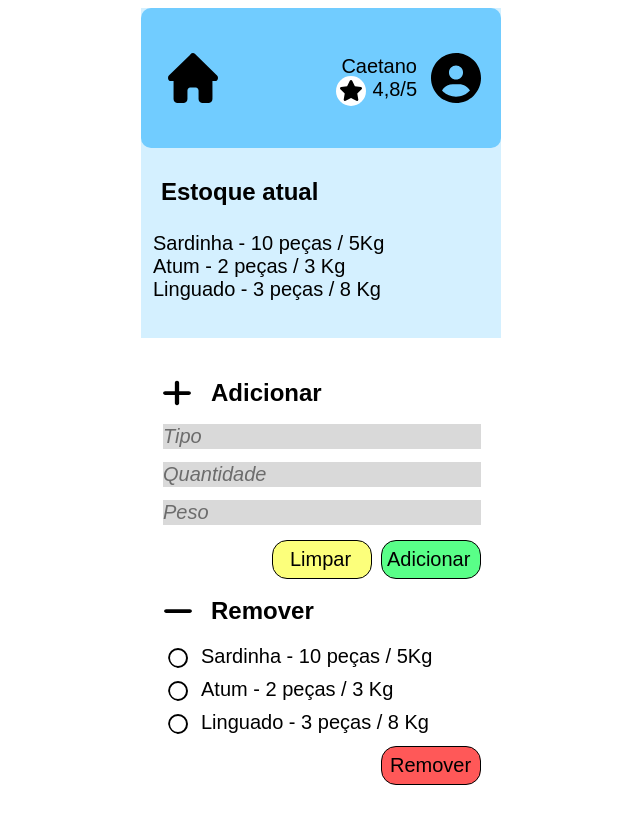
After one commit to MC426-iFish/Projeto, a Flask app: page /estoque in a window 1280 px wide. The commit adds this page. Shown: the whole page, without its empty margins (319-959 px from the left). Run offline with Flask 3, Linux system fonts and the light colour scheme.

Commit message:
add - Inicio da tela do pescador

```diff
--- /dev/null
+++ b/ifish/static/styles/estoque.css
@@ -0,0 +1,377 @@
+.estoque-pescador,
+.estoque-pescador * {
+  box-sizing: border-box;
+}
+.estoque-pescador {
+  background: rgba(113, 204, 255, 0.3);
+  width: 360px;
+  height: 800px;
+  position: relative;
+  overflow: hidden;
+}
+.cabe-alho {
+  position: absolute;
+  inset: 0;
+}
+.rectangle-7 {
+  background: #71ccff;
+  border-radius: 10px;
+  width: 360px;
+  height: 140px;
+  position: absolute;
+  left: 0px;
+  top: 0px;
+}
+.caetano-4-8-5 {
+  color: #000000;
+  text-align: right;
+  font-family: "Inter-Regular", sans-serif;
+  font-size: 20px;
+  font-weight: 400;
+  position: absolute;
+  left: 183px;
+  top: 42px;
+  width: 93px;
+  height: 56px;
+  display: flex;
+  align-items: center;
+  justify-content: flex-end;
+}
+.ellipse-9 {
+  background: #ffffff;
+  border-radius: 50%;
+  width: 30px;
+  height: 30px;
+  position: absolute;
+  left: 195px;
+  top: 68px;
+}
+.star-solid-1 {
+  width: 24px;
+  height: 21px;
+  position: absolute;
+  left: 198px;
+  top: 72px;
+  overflow: visible;
+}
+.grupo-estoque {
+  position: absolute;
+  inset: 0;
+}
+.estoque-atual {
+  color: #000000;
+  text-align: left;
+  font-family: "Inter-Bold", sans-serif;
+  font-size: 24px;
+  font-weight: 700;
+  position: absolute;
+  left: 20px;
+  top: 149px;
+  width: 180px;
+  height: 70px;
+  display: flex;
+  align-items: center;
+  justify-content: flex-start;
+}
+.sardinha-10-pe-as-5-kg-atum-2-pe-as-3-kg-linguado-3-pe-as-8-kg {
+  color: #000000;
+  text-align: left;
+  font-family: "Inter-Regular", sans-serif;
+  font-size: 20px;
+  font-weight: 400;
+  position: absolute;
+  left: 12px;
+  top: 224px;
+  width: 308px;
+  display: flex;
+  align-items: center;
+  justify-content: flex-start;
+}
+.bloco-vendas {
+  position: absolute;
+  inset: 0;
+}
+.rectangle-10 {
+  background: #ffffff;
+  width: 360px;
+  height: 470px;
+  position: absolute;
+  left: 0px;
+  top: 330px;
+}
+.adicionar {
+  color: #000000;
+  text-align: left;
+  font-family: "Inter-Bold", sans-serif;
+  font-size: 24px;
+  font-weight: 700;
+  position: absolute;
+  left: 70px;
+  top: 328px;
+  width: 200px;
+  height: 113.45px;
+  display: flex;
+  align-items: center;
+  justify-content: flex-start;
+}
+.plus-solid-1 {
+  width: 30px;
+  height: 30px;
+  position: absolute;
+  left: 21px;
+  top: 370px;
+  overflow: visible;
+}
+.remover {
+  color: #000000;
+  text-align: left;
+  font-family: "Inter-Bold", sans-serif;
+  font-size: 24px;
+  font-weight: 700;
+  position: absolute;
+  left: 70px;
+  top: 546px;
+  width: 200px;
+  height: 113.45px;
+  display: flex;
+  align-items: center;
+  justify-content: flex-start;
+}
+.minus-solid-1 {
+  width: 30px;
+  height: 30px;
+  position: absolute;
+  left: 22px;
+  top: 588px;
+  overflow: visible;
+}
+.usu-rio {
+  width: 50px;
+  height: 50px;
+  position: absolute;
+  left: 290px;
+  top: 45px;
+  overflow: visible;
+}
+.rectangle-11 {
+  background: #ff5858;
+  border-radius: 15px;
+  border-style: solid;
+  border-color: #000000;
+  border-width: 1px;
+  width: 100px;
+  height: 39.31px;
+  position: absolute;
+  left: 240px;
+  top: 738px;
+}
+.remover2 {
+  color: #000000;
+  text-align: left;
+  font-family: "Inter-Regular", sans-serif;
+  font-size: 20px;
+  font-weight: 400;
+  position: absolute;
+  left: 249px;
+  top: 742px;
+  width: 85px;
+  height: 31px;
+  display: flex;
+  align-items: center;
+  justify-content: flex-start;
+}
+.rectangle-12 {
+  background: #59ff88;
+  border-radius: 15px;
+  border-style: solid;
+  border-color: #000000;
+  border-width: 1px;
+  width: 100px;
+  height: 39.31px;
+  position: absolute;
+  left: 240px;
+  top: 532px;
+}
+.rectangle-71 {
+  background: #fcff7b;
+  border-radius: 15px;
+  border-style: solid;
+  border-color: #000000;
+  border-width: 1px;
+  width: 100px;
+  height: 39.31px;
+  position: absolute;
+  left: 131px;
+  top: 532px;
+}
+.adicionar2 {
+  color: #000000;
+  text-align: left;
+  font-family: "Inter-Regular", sans-serif;
+  font-size: 20px;
+  font-weight: 400;
+  position: absolute;
+  left: 246px;
+  top: 536px;
+  width: 93px;
+  height: 31px;
+  display: flex;
+  align-items: center;
+  justify-content: flex-start;
+}
+.limpar {
+  color: #000000;
+  text-align: left;
+  font-family: "Inter-Regular", sans-serif;
+  font-size: 20px;
+  font-weight: 400;
+  position: absolute;
+  left: 149px;
+  top: 536px;
+  width: 93px;
+  height: 31px;
+  display: flex;
+  align-items: center;
+  justify-content: flex-start;
+}
+.checkbox {
+  background: #ffffff;
+  border-radius: 20px;
+  width: 293px;
+  height: 23px;
+  position: absolute;
+  left: 27px;
+  top: 637px;
+  overflow: hidden;
+}
+.group-47 {
+  position: absolute;
+  inset: 0;
+}
+.ellipse-1 {
+  background: rgba(217, 217, 217, 0);
+  border-radius: 50%;
+  border-style: solid;
+  border-color: #000000;
+  border-width: 2px;
+  width: 20px;
+  height: 20px;
+  position: absolute;
+  left: 0px;
+  top: 3px;
+}
+.sardinha-10-pe-as-5-kg {
+  color: #000000;
+  text-align: left;
+  font-family: "Inter-Regular", sans-serif;
+  font-size: 20px;
+  font-weight: 400;
+  position: absolute;
+  left: 33px;
+  top: 0px;
+  width: 260px;
+  height: 23px;
+  display: flex;
+  align-items: center;
+  justify-content: flex-start;
+}
+.checkbox2 {
+  background: #ffffff;
+  border-radius: 20px;
+  width: 293px;
+  height: 23px;
+  position: absolute;
+  left: 27px;
+  top: 670px;
+  overflow: hidden;
+}
+.checkbox3 {
+  background: #ffffff;
+  border-radius: 20px;
+  width: 293px;
+  height: 23px;
+  position: absolute;
+  left: 27px;
+  top: 703px;
+  overflow: hidden;
+}
+.house-solid-1 {
+  width: 50px;
+  height: 50px;
+  position: absolute;
+  left: 27px;
+  top: 45px;
+  overflow: visible;
+}
+.rectangle-68 {
+  background: #d9d9d9;
+  width: 318px;
+  height: 25px;
+  position: absolute;
+  left: 22px;
+  top: 416px;
+}
+.rectangle-69 {
+  background: #d9d9d9;
+  width: 318px;
+  height: 25px;
+  position: absolute;
+  left: 22px;
+  top: 454px;
+}
+.rectangle-70 {
+  background: #d9d9d9;
+  width: 318px;
+  height: 25px;
+  position: absolute;
+  left: 22px;
+  top: 492px;
+}
+.tipo {
+  color: rgba(0, 0, 0, 0.5);
+  text-align: left;
+  font-family: "Inter-LightItalic", sans-serif;
+  font-size: 20px;
+  font-weight: 300;
+  font-style: italic;
+  position: absolute;
+  left: 22px;
+  top: 416px;
+  width: 318px;
+  height: 25px;
+  display: flex;
+  align-items: center;
+  justify-content: flex-start;
+}
+.quantidade {
+  color: rgba(0, 0, 0, 0.5);
+  text-align: left;
+  font-family: "Inter-LightItalic", sans-serif;
+  font-size: 20px;
+  font-weight: 300;
+  font-style: italic;
+  position: absolute;
+  left: 22px;
+  top: 454px;
+  width: 318px;
+  height: 25px;
+  display: flex;
+  align-items: center;
+  justify-content: flex-start;
+}
+.peso {
+  color: rgba(0, 0, 0, 0.5);
+  text-align: left;
+  font-family: "Inter-LightItalic", sans-serif;
+  font-size: 20px;
+  font-weight: 300;
+  font-style: italic;
+  position: absolute;
+  left: 22px;
+  top: 492px;
+  width: 318px;
+  height: 25px;
+  display: flex;
+  align-items: center;
+  justify-content: flex-start;
+}
--- /dev/null
+++ b/ifish/templates/estoque.html
@@ -0,0 +1,156 @@
+<html>
+    <head>
+        <title>Login</title>
+        <link rel="stylesheet" type="text/css" href="{{ url_for('static', filename='styles/estoque.css')}}">
+    </head>
+    <body>
+        <center>
+
+        <div class="estoque-pescador">
+            <div class="cabe-alho">
+            <div class="rectangle-7"></div>
+            <div class="caetano-4-8-5">
+                Caetano
+                <br />
+                4,8/5
+            </div>
+            <div class="ellipse-9"></div>
+            <svg
+                class="star-solid-1"
+                width="24"
+                height="21"
+                viewBox="0 0 24 21"
+                fill="none"
+                xmlns="http://www.w3.org/2000/svg"
+            >
+                <g clip-path="url(#clip0_1922_34)">
+                <path
+                    d="M13.2042 0.738281C12.9833 0.287109 12.5167 0 12.0042 0C11.4917 0 11.0292 0.287109 10.8042 0.738281L8.125 6.16465L2.14167 7.03418C1.64167 7.10801 1.225 7.45254 1.07083 7.92422C0.916667 8.3959 1.04167 8.9168 1.4 9.26543L5.74167 13.4941L4.71667 19.4701C4.63333 19.9623 4.84167 20.4627 5.25417 20.7539C5.66667 21.0451 6.2125 21.082 6.6625 20.8482L12.0083 18.0387L17.3542 20.8482C17.8042 21.082 18.35 21.0492 18.7625 20.7539C19.175 20.4586 19.3833 19.9623 19.3 19.4701L18.2708 13.4941L22.6125 9.26543C22.9708 8.9168 23.1 8.3959 22.9417 7.92422C22.7833 7.45254 22.3708 7.10801 21.8708 7.03418L15.8833 6.16465L13.2042 0.738281Z"
+                    fill="black"
+                />
+                </g>
+                <defs>
+                <clipPath id="clip0_1922_34">
+                    <rect width="24" height="21" fill="white" />
+                </clipPath>
+                </defs>
+            </svg>
+            </div>
+            <div class="grupo-estoque">
+            <div class="estoque-atual">Estoque atual</div>
+            <div class="sardinha-10-pe-as-5-kg-atum-2-pe-as-3-kg-linguado-3-pe-as-8-kg">
+                Sardinha - 10 peças / 5Kg
+                <br />
+                Atum - 2 peças / 3 Kg
+                <br />
+                Linguado - 3 peças / 8 Kg
+            </div>
+            </div>
+            <div class="bloco-vendas">
+            <div class="rectangle-10"></div>
+            <div class="adicionar">Adicionar</div>
+            <svg
+                class="plus-solid-1"
+                width="30"
+                height="30"
+                viewBox="0 0 30 30"
+                fill="none"
+                xmlns="http://www.w3.org/2000/svg"
+            >
+                <path
+                d="M17.1429 4.6875C17.1429 3.65039 16.1853 2.8125 15 2.8125C13.8147 2.8125 12.8571 3.65039 12.8571 4.6875V13.125H3.21428C2.02902 13.125 1.07143 13.9629 1.07143 15C1.07143 16.0371 2.02902 16.875 3.21428 16.875H12.8571V25.3125C12.8571 26.3496 13.8147 27.1875 15 27.1875C16.1853 27.1875 17.1429 26.3496 17.1429 25.3125V16.875H26.7857C27.971 16.875 28.9286 16.0371 28.9286 15C28.9286 13.9629 27.971 13.125 26.7857 13.125H17.1429V4.6875Z"
+                fill="black"
+                />
+            </svg>
+
+            <div class="remover">Remover</div>
+            <svg
+                class="minus-solid-1"
+                width="30"
+                height="30"
+                viewBox="0 0 30 30"
+                fill="none"
+                xmlns="http://www.w3.org/2000/svg"
+            >
+                <path
+                d="M28.9286 15C28.9286 16.0371 27.971 16.875 26.7857 16.875H3.21428C2.02902 16.875 1.07143 16.0371 1.07143 15C1.07143 13.9629 2.02902 13.125 3.21428 13.125H26.7857C27.971 13.125 28.9286 13.9629 28.9286 15Z"
+                fill="black"
+                />
+            </svg>
+            </div>
+            <svg
+            class="usu-rio"
+            width="50"
+            height="50"
+            viewBox="0 0 50 50"
+            fill="none"
+            xmlns="http://www.w3.org/2000/svg"
+            >
+            <g clip-path="url(#clip0_1851_33)">
+                <path
+                d="M38.9648 37.5195C36.8066 33.7695 32.7539 31.25 28.125 31.25H21.875C17.2461 31.25 13.1934 33.7695 11.0352 37.5195C14.4727 41.3477 19.4531 43.75 25 43.75C30.5469 43.75 35.5273 41.3379 38.9648 37.5195ZM0 25C0 18.3696 2.63392 12.0107 7.32233 7.32233C12.0107 2.63392 18.3696 0 25 0C31.6304 0 37.9893 2.63392 42.6777 7.32233C47.3661 12.0107 50 18.3696 50 25C50 31.6304 47.3661 37.9893 42.6777 42.6777C37.9893 47.3661 31.6304 50 25 50C18.3696 50 12.0107 47.3661 7.32233 42.6777C2.63392 37.9893 0 31.6304 0 25ZM25 26.5625C26.8648 26.5625 28.6532 25.8217 29.9718 24.5031C31.2905 23.1845 32.0312 21.3961 32.0312 19.5312C32.0312 17.6664 31.2905 15.878 29.9718 14.5594C28.6532 13.2408 26.8648 12.5 25 12.5C23.1352 12.5 21.3468 13.2408 20.0282 14.5594C18.7095 15.878 17.9688 17.6664 17.9688 19.5312C17.9688 21.3961 18.7095 23.1845 20.0282 24.5031C21.3468 25.8217 23.1352 26.5625 25 26.5625Z"
+                fill="black"
+                />
+            </g>
+            <defs>
+                <clipPath id="clip0_1851_33">
+                <rect width="50" height="50" fill="white" />
+                </clipPath>
+            </defs>
+            </svg>
+
+            <div class="rectangle-11"></div>
+            <div class="remover2">Remover</div>
+            <div class="rectangle-12"></div>
+            <div class="rectangle-71"></div>
+            <div class="adicionar2">Adicionar</div>
+            <div class="limpar">Limpar</div>
+            <div class="checkbox">
+            <div class="group-47">
+                <div class="ellipse-1"></div>
+                <div class="sardinha-10-pe-as-5-kg">Sardinha - 10 peças / 5Kg</div>
+            </div>
+            </div>
+            <div class="checkbox2">
+            <div class="group-47">
+                <div class="ellipse-1"></div>
+                <div class="sardinha-10-pe-as-5-kg">Atum - 2 peças / 3 Kg</div>
+            </div>
+            </div>
+            <div class="checkbox3">
+            <div class="group-47">
+                <div class="ellipse-1"></div>
+                <div class="sardinha-10-pe-as-5-kg">Linguado - 3 peças / 8 Kg</div>
+            </div>
+            </div>
+            <svg
+            class="house-solid-1"
+            width="50"
+            height="50"
+            viewBox="0 0 50 50"
+            fill="none"
+            xmlns="http://www.w3.org/2000/svg"
+            >
+            <g clip-path="url(#clip0_1858_107)">
+                <path
+                d="M49.9826 24.9512C49.9826 26.709 48.6806 28.0859 47.2049 28.0859H44.4271L44.4879 43.7305C44.4879 43.9941 44.4705 44.2578 44.4444 44.5215V46.0938C44.4444 48.252 42.8906 50 40.9722 50H39.5833C39.4879 50 39.3924 50 39.2969 49.9902C39.1754 50 39.0538 50 38.9323 50H36.1111H34.0278C32.1094 50 30.5556 48.252 30.5556 46.0938V43.75V37.5C30.5556 35.7715 29.3142 34.375 27.7778 34.375H22.2222C20.6858 34.375 19.4444 35.7715 19.4444 37.5V43.75V46.0938C19.4444 48.252 17.8906 50 15.9722 50H13.8889H11.1198C10.9896 50 10.8594 49.9902 10.7292 49.9805C10.625 49.9902 10.5208 50 10.4167 50H9.02778C7.10938 50 5.55556 48.252 5.55556 46.0938V35.1562C5.55556 35.0684 5.55556 34.9707 5.56424 34.8828V28.0859H2.77778C1.21528 28.0859 0 26.7188 0 24.9512C0 24.0723 0.260417 23.291 0.868056 22.6074L23.125 0.78125C23.7326 0.0976562 24.4271 0 25.0347 0C25.6424 0 26.3368 0.195312 26.8576 0.683594L49.0278 22.6074C49.7222 23.291 50.0694 24.0723 49.9826 24.9512Z"
+                fill="black"
+                />
+            </g>
+            <defs>
+                <clipPath id="clip0_1858_107">
+                <rect width="50" height="50" fill="white" />
+                </clipPath>
+            </defs>
+            </svg>
+
+            <div class="rectangle-68"></div>
+            <div class="rectangle-69"></div>
+            <div class="rectangle-70"></div>
+            <div class="tipo">Tipo</div>
+            <div class="quantidade">Quantidade</div>
+            <div class="peso">Peso</div>
+        </div>
+    </center>
+    </body>
+</html>
--- a/ifish/views.py
+++ b/ifish/views.py
@@ -10,10 +10,13 @@ views = Blueprint('views', __name__)
 @login_required
 def showHome():
 
-
     user_fish_inventory = current_user.fishInventory  # Get the relationship object
 
     return render_template("pescador.html", user=current_user, fishes = user_fish_inventory)
+
+def showStock():
+    return render_template("estoque.html")
+
 
 def showLogin():
     return render_template("login.html")
```
Also changed, not shown: ifish/auth.py (+10 -2 lines), ifish/models.py (+8 -2 lines), ifish/templates/pescador.html (+6 -1 lines).
